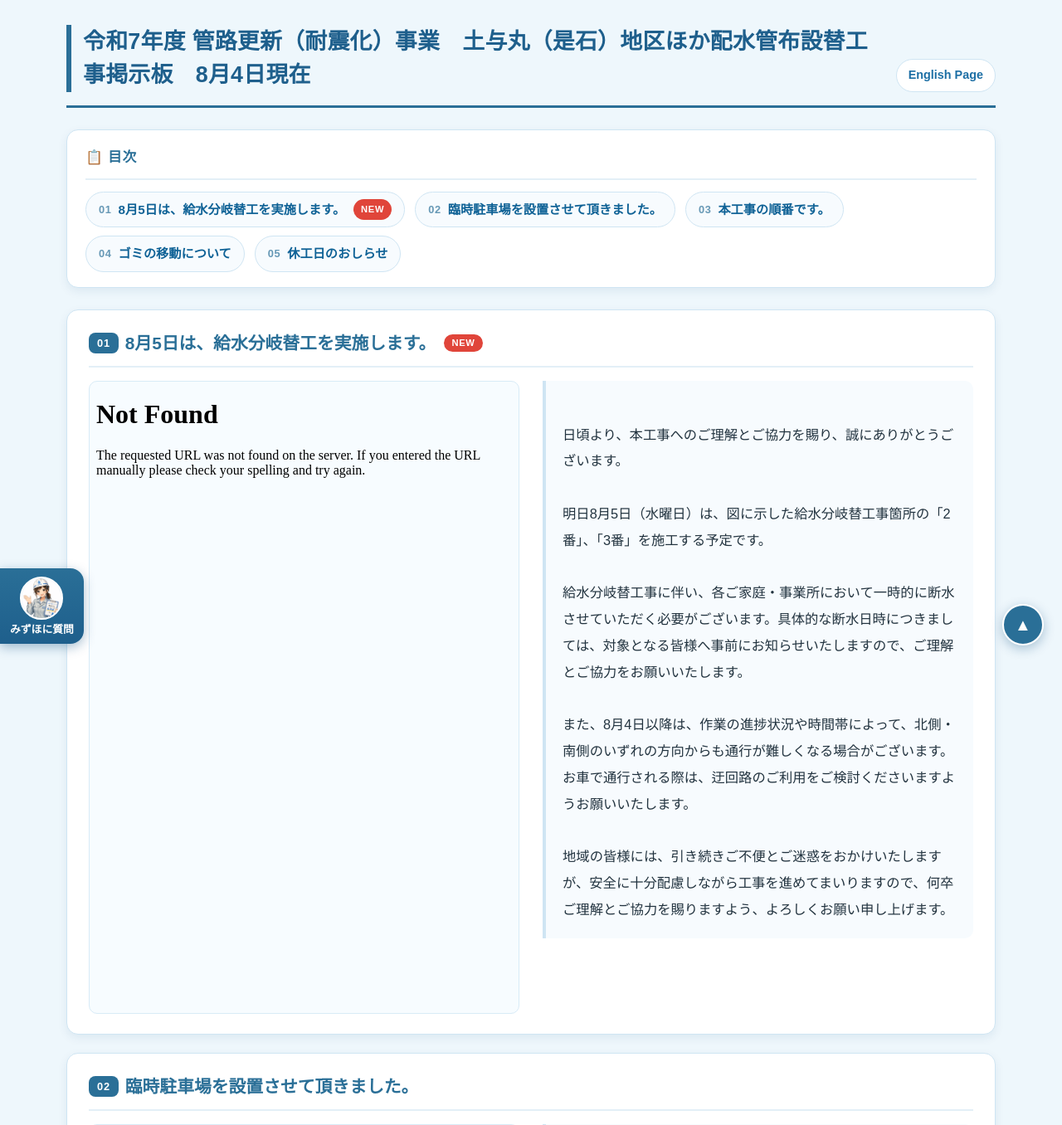
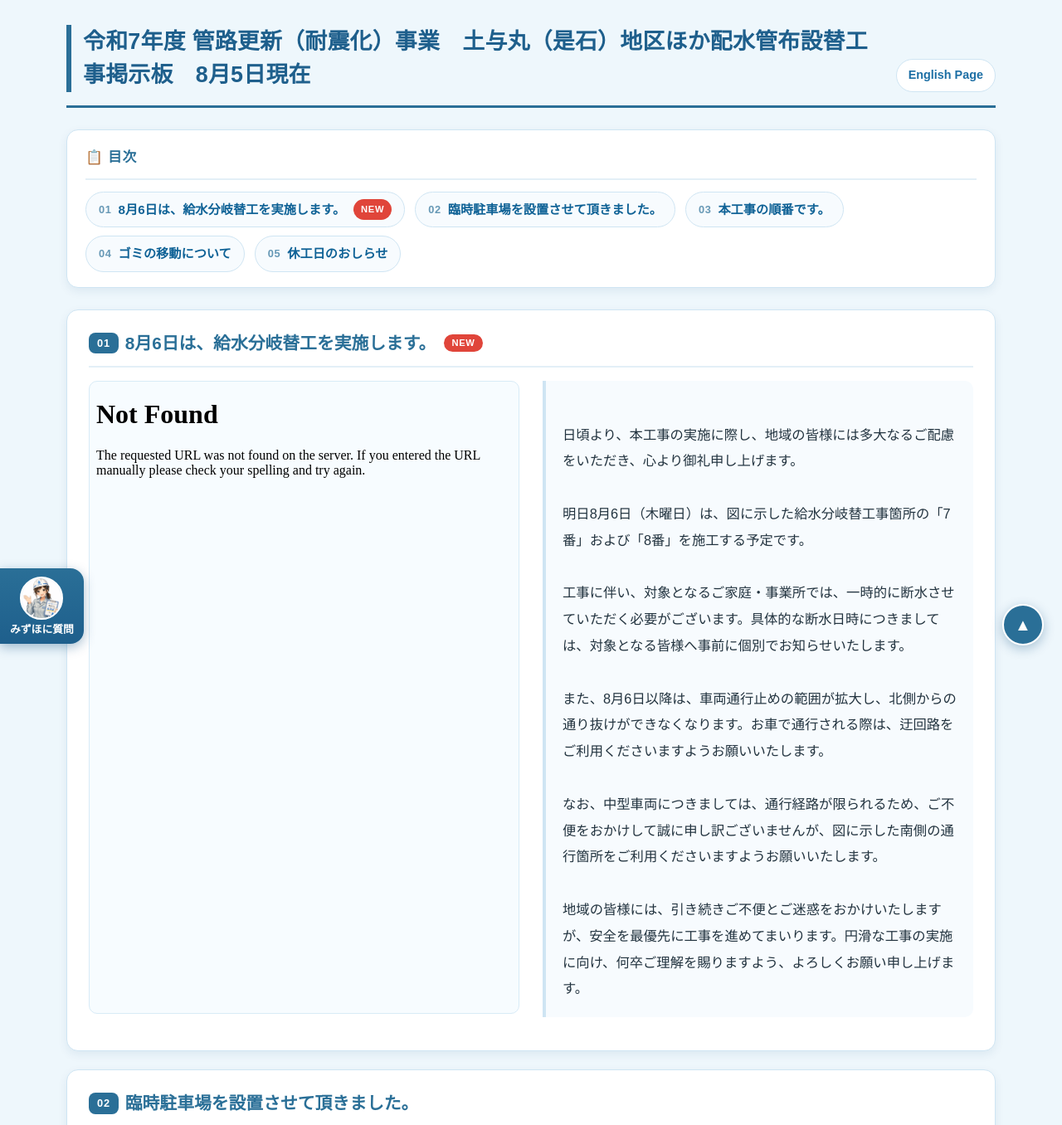
Before and after one commit to takeda03731-yu/construction_board, a Flask app: page / in a window 1280 px wide. Shown: the top 1356 px of the page at 83% size. Run offline with Flask 3, Linux system fonts and the light colour scheme; some libraries are stand-ins or nearby versions.

Commit message:
8月6日予定

```diff
--- a/main.py
+++ b/main.py
@@ -103,12 +103,12 @@ with app.app_context():
 # 表示用固定データ
 # -------------------------
 SITE_INFO = {
-    "construction_name": "令和7年度 管路更新（耐震化）事業　土与丸（是石）地区ほか配水管布設替工事掲示板　8月4日現在",
+    "construction_name": "令和7年度 管路更新（耐震化）事業　土与丸（是石）地区ほか配水管布設替工事掲示板　8月5日現在",
     "image_file": "給水分岐替工.pdf",  # staticフォルダ内のファイル名
     "image_file2": "工事概要.pdf",
     "image_file3": "臨時駐車場.pdf",
     "image_file4": "ゴミの移動.pdf",
-    "image_description": "日頃より、本工事へのご理解とご協力を賜り、誠にありがとうございます。\n\n明日8月5日（水曜日）は、図に示した給水分岐替工事箇所の「2番」、「3番」を施工する予定です。\n\n給水分岐替工事に伴い、各ご家庭・事業所において一時的に断水させていただく必要がございます。具体的な断水日時につきましては、対象となる皆様へ事前にお知らせいたしますので、ご理解とご協力をお願いいたします。\n\nまた、8月4日以降は、作業の進捗状況や時間帯によって、北側・南側のいずれの方向からも通行が難しくなる場合がございます。お車で通行される際は、迂回路のご利用をご検討くださいますようお願いいたします。\n\n地域の皆様には、引き続きご不便とご迷惑をおかけいたしますが、安全に十分配慮しながら工事を進めてまいりますので、何卒ご理解とご協力を賜りますよう、よろしくお願い申し上げます。",
+    "image_description": "日頃より、本工事の実施に際し、地域の皆様には多大なるご配慮をいただき、心より御礼申し上げます。\n\n明日8月6日（木曜日）は、図に示した給水分岐替工事箇所の「7番」および「8番」を施工する予定です。\n\n工事に伴い、対象となるご家庭・事業所では、一時的に断水させていただく必要がございます。具体的な断水日時につきましては、対象となる皆様へ事前に個別でお知らせいたします。\n\nまた、8月6日以降は、車両通行止めの範囲が拡大し、北側からの通り抜けができなくなります。お車で通行される際は、迂回路をご利用くださいますようお願いいたします。\n\nなお、中型車両につきましては、通行経路が限られるため、ご不便をおかけして誠に申し訳ございませんが、図に示した南側の通行箇所をご利用くださいますようお願いいたします。\n\n地域の皆様には、引き続きご不便とご迷惑をおかけいたしますが、安全を最優先に工事を進めてまいります。円滑な工事の実施に向け、何卒ご理解を賜りますよう、よろしくお願い申し上げます。",
     "image_description2": "工事は舗装版切断工から始まり、本舗装復旧工で終了となります。給水分岐替工では、個別に断水が発生します。断水の際は事前にお知らせしますので、ご理解とご協力をお願い致します。",
     "image_description3": "このたび、近隣の住民様のご厚意により、臨時駐車場を設置させていただくこととなりました。\n\n配水管の布設作業は、1日あたり約15m～30m程度の掘削を行うため、施工箇所によりましては、一時的にお車の出し入れが難しくなる場合がございます。\n\nその際には大変恐れ入りますが、臨時駐車場へのお車のご移動にご協力をお願いさせていただくことがございます。\n\nなお、臨時駐車場内における盗難や事故等につきましては、誠に申し訳ございませんが、責任を負いかねますので、貴重品の管理や施錠等にご留意いただきますようお願い申し上げます。\n\nできる限りご不便をおかけしないよう努めてまいりますので、安心・安全な工事のため、何卒ご理解とご協力のほどお願い申し上げます。",
     "image_description4": "当面の間、工事に伴うゴミの移動は実施いたしません。\n\nゴミは、これまでどおり所定のゴミステーションへお出しくださいますようお願いいたします。\n\nなお、工事の進捗により再度ゴミの移動が必要となる際は、事前に掲示板にてお知らせいたします。\n\nその際は、ご不便をおかけいたしますが、ご理解とご協力のほど、よろしくお願い申し上げます。",
@@ -116,13 +116,13 @@ SITE_INFO = {
 }
 
 SITE_INFO_EN = {
-    "construction_name": "Notice Board for Water Distribution Pipe Replacement Work as of August 4, 2026",
+    "construction_name": "Notice Board for Water Distribution Pipe Replacement Work as of August 5, 2026",
     "image_file": "給水分岐替工en.pdf",
     "image_file2": "工事概要en.pdf",
     "image_file3": "臨時駐車場en.pdf",
     "image_file4": "ゴミの移動en.pdf",
 
-    "image_description": """Thank you very much for your continued understanding and cooperation regarding this construction work.\n\nTomorrow, Wednesday, August 5, we plan to carry out water service connection replacement work at locations No. 2 and No. 3, as shown in the diagram.\n\nThis work will require a temporary interruption of the water supply to the affected homes and businesses. We will notify those affected in advance of the specific date and time of the water outage. We appreciate your understanding and cooperation.\n\nDuring the construction period from August 4 onward, depending on the progress of the work and the time of day, it may be difficult to pass through the construction area from either the north or the south. If you are traveling by car, please consider using an alternative route.\n\nWe apologize for the continued inconvenience this may cause local residents. We will carry out the work with the utmost attention to safety and sincerely appreciate your understanding and cooperation.""",
+    "image_description": """We sincerely appreciate the consideration and support of all local residents regarding this construction work.\n\nTomorrow, Thursday, August 6, we plan to carry out water service connection replacement work at locations No. 7 and No. 8, as shown in the diagram.\n\nAs part of this work, water service to the affected homes and businesses will need to be temporarily suspended. Those affected will be notified individually in advance of the specific date and time of the water outage.\n\nFrom August 6 onward, the road closure area will be expanded, and through traffic from the north side will no longer be possible. Drivers are kindly requested to use the designated detour route.\n\nWe sincerely apologize for the inconvenience; however, as access routes for medium-sized vehicles will be limited, drivers of these vehicles are kindly requested to use the route on the south side indicated in the diagram.\n\nWe apologize for the continued inconvenience caused to local residents. We will proceed with the work while placing the highest priority on safety, and we kindly ask for your understanding as we work to complete the project safely and smoothly.""",
 
 "image_description2": """The construction work will begin with pavement cutting and will be completed with final pavement restoration.
 
--- a/templates/base.html
+++ b/templates/base.html
@@ -83,7 +83,7 @@
     {% if lang == "en" %}
         <h2>📋 Contents</h2>
         <ul>
-            <li><a href="#work">Water Supply Branch Replacement Work for August 5<span class="new-badge">NEW</span></a></li>
+            <li><a href="#work">Water Supply Branch Replacement Work for August 6<span class="new-badge">NEW</span></a></li>
             <li><a href="#parking">Temporary Parking Area</a></li>
             <li><a href="#flow">Construction Work Flow</a></li>
             <li><a href="#garbage">Garbage Collection Point</a></li>
@@ -92,7 +92,7 @@
     {% else %}
         <h2>📋 目次</h2>
         <ul>
-            <li><a href="#work">8月5日は、給水分岐替工を実施します。<span class="new-badge">NEW</span></a></li>
+            <li><a href="#work">8月6日は、給水分岐替工を実施します。<span class="new-badge">NEW</span></a></li>
             <li><a href="#parking">臨時駐車場を設置させて頂きました。</a></li>
             <li><a href="#flow">本工事の順番です。</a></li>
             <li><a href="#garbage">ゴミの移動について</a></li>
@@ -105,9 +105,9 @@
         <section class="card">
             <h2 id="work">
     {% if lang == "en" %}
-        Water Supply Branch Replacement Work for August 5
+        Water Supply Branch Replacement Work for August 6
     {% else %}
-        8月5日は、給水分岐替工を実施します。
+        8月6日は、給水分岐替工を実施します。
     {% endif %}
 <span class="new-badge">NEW</span></h2>
 
```
Also changed, not shown: 3 other files.
